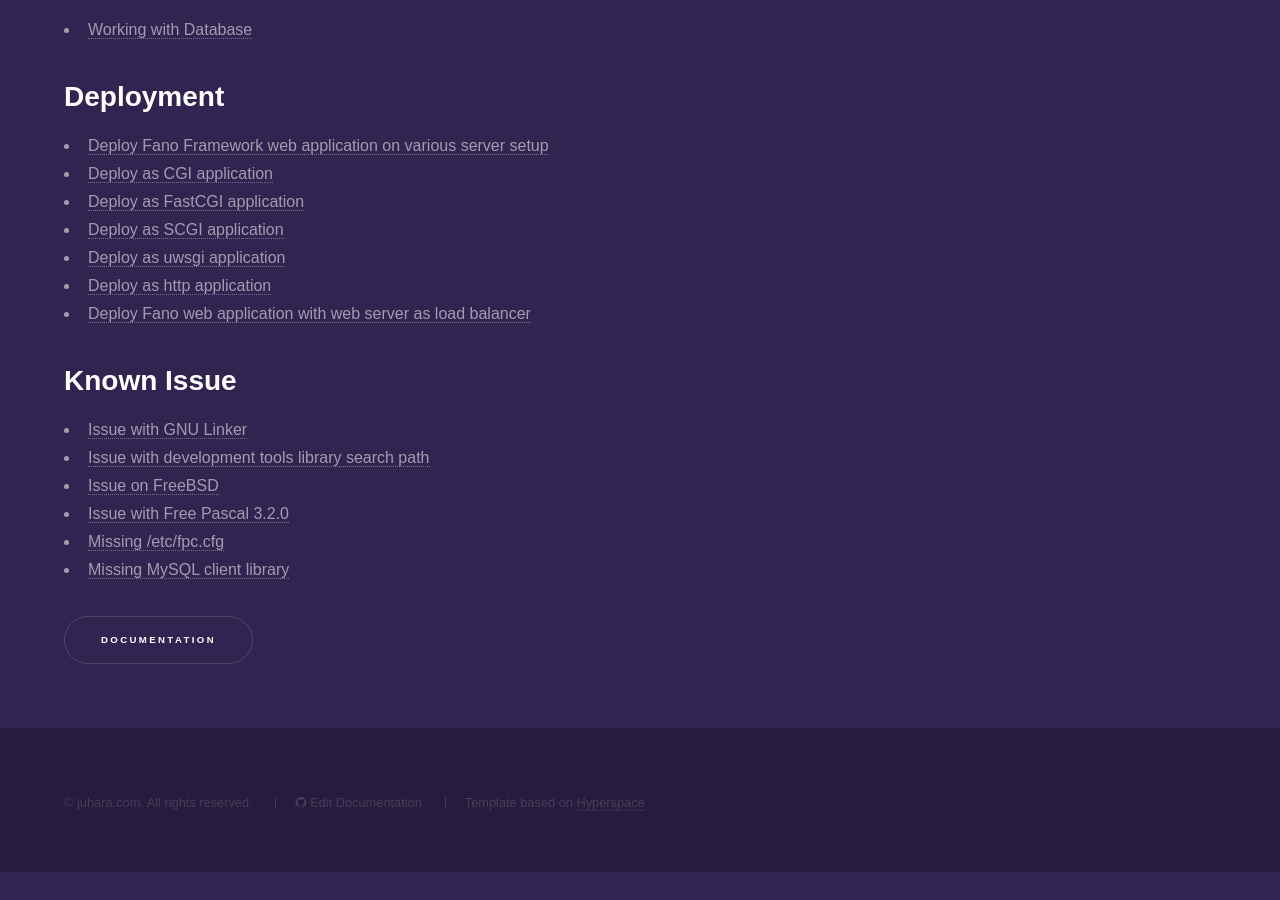
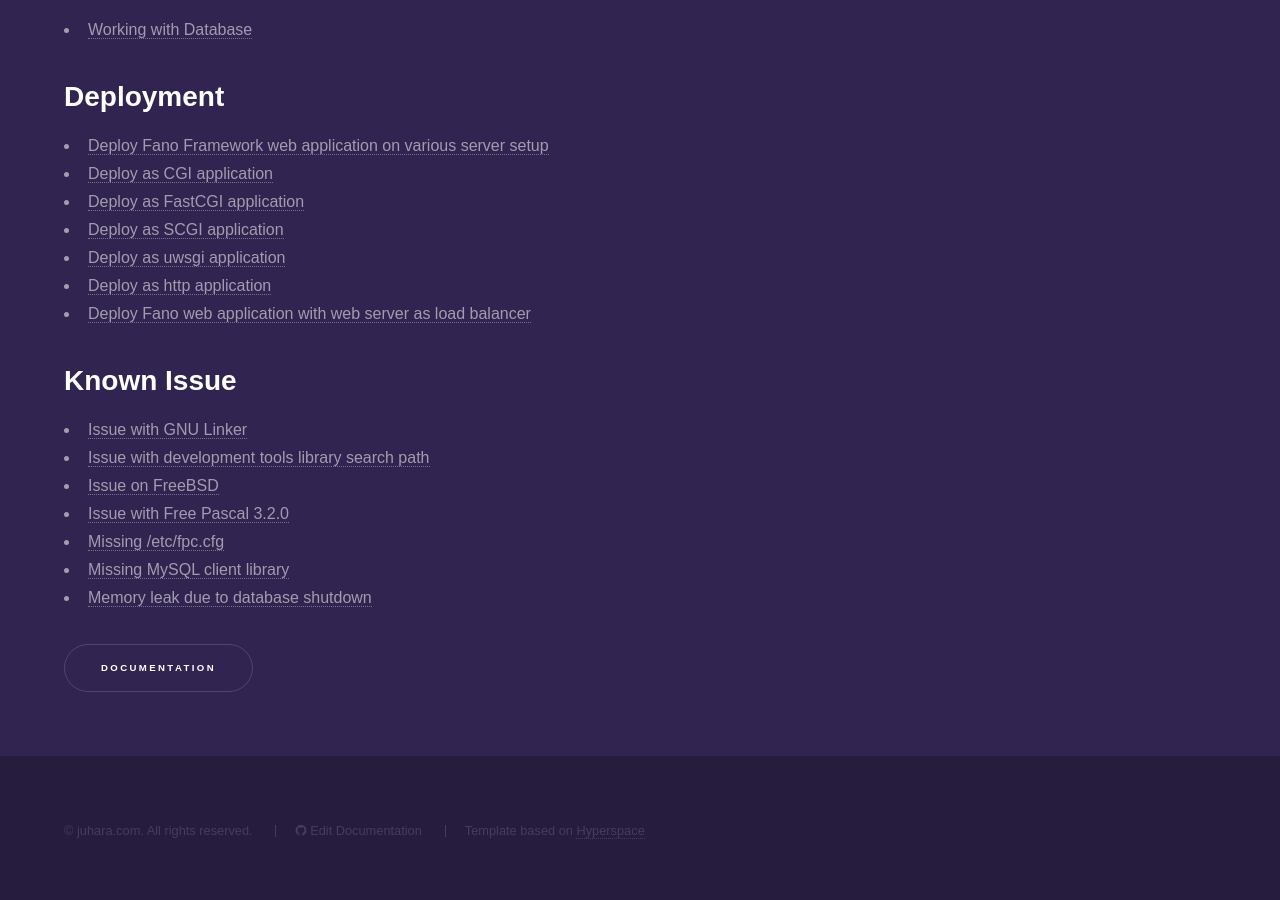
Before and after one commit to fanoframework/fanoframework.github.io, a Jekyll site: the page built from documentation/index.md, in a window 1280 px wide and 900 px high, scrolled down 1647 px. Built offline with Jekyll 4.4.1, drawn with Linux system fonts in a browser that asks for light colours; our own code applies the rules of GitHub Pages for plain Markdown files; before the commit the page ends 2519 px from its top, so only the background shows below that.

Commit message:
Add reference to memory leak issues

```diff
--- a/documentation/index.md
+++ b/documentation/index.md
@@ -74,3 +74,4 @@ description: Documentation and developer's resources for Fano Framework, web app
 - [Issue with Free Pascal 3.2.0](/known-issues#issue-with-free-pascal-3.2.0)
 - [Missing /etc/fpc.cfg](/known-issues#missing-etc-fpc-cfg)
 - [Missing MySQL client library](/known-issues#missing-mysql-client-library)
+- [Memory leak due to database shutdown](/known-issues#shut-down-database-server-may-cause-memory-leak)
```
